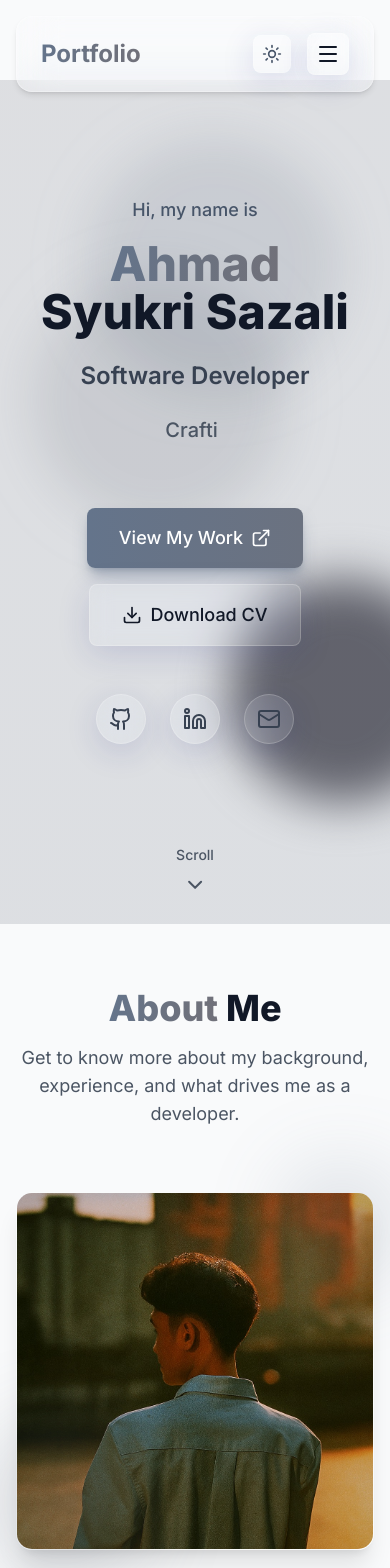
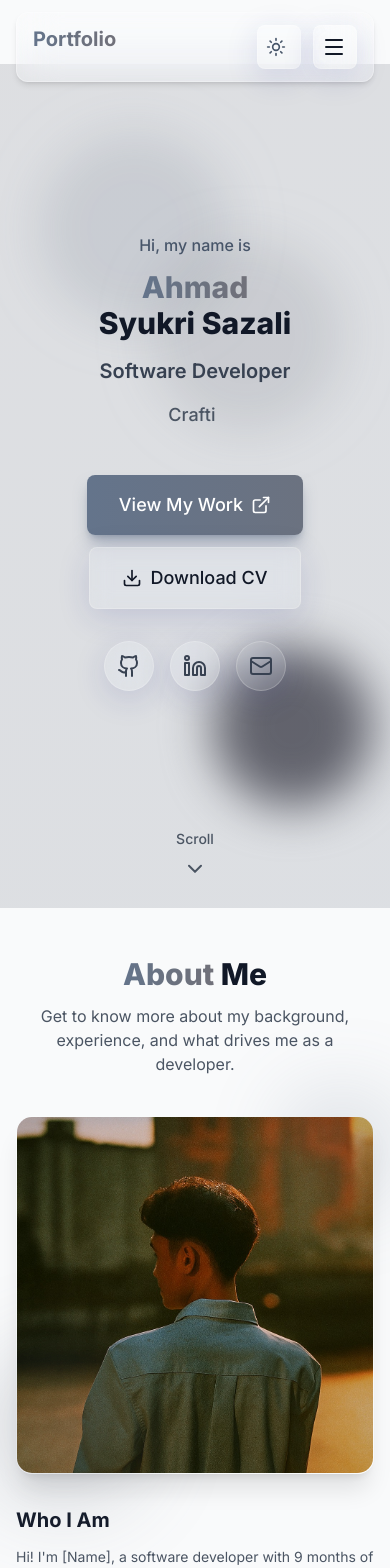
Before and after one commit to anonyname5/Portfolio, a React (Vite) app: page / in a window 390 px wide. Shown: the top 1568 px of the page. Built offline with nearby package versions, Linux system fonts and the light colour scheme.

Commit message:
Fix responsive view

```diff
--- a/src/components/layout/Layout.jsx
+++ b/src/components/layout/Layout.jsx
@@ -5,7 +5,7 @@ const Layout = ({ children }) => {
   return (
     <div className="min-h-screen flex flex-col">
       <Navigation />
-      <main className="flex-grow pt-20">
+      <main className="flex-grow pt-16 sm:pt-20">
         {children}
       </main>
       <Footer />
--- a/src/components/layout/Navigation.jsx
+++ b/src/components/layout/Navigation.jsx
@@ -28,21 +28,47 @@ const Navigation = () => {
 
   const handleNavClick = (href) => {
     const sectionId = href.replace('#', '');
-    smoothScrollTo(sectionId);
+    // Close mobile menu first
     setIsMobileMenuOpen(false);
+    // Small delay to ensure menu closes before scrolling
+    setTimeout(() => {
+      smoothScrollTo(sectionId);
+    }, 100);
   };
+
+  // Close mobile menu when clicking outside
+  useEffect(() => {
+    const handleClickOutside = (event) => {
+      if (isMobileMenuOpen && !event.target.closest('nav')) {
+        setIsMobileMenuOpen(false);
+      }
+    };
+
+    if (isMobileMenuOpen) {
+      document.addEventListener('click', handleClickOutside);
+      // Prevent body scroll when menu is open
+      document.body.style.overflow = 'hidden';
+    } else {
+      document.body.style.overflow = '';
+    }
+
+    return () => {
+      document.removeEventListener('click', handleClickOutside);
+      document.body.style.overflow = '';
+    };
+  }, [isMobileMenuOpen]);
 
   return (
     <motion.nav
       className={`fixed top-0 left-0 right-0 z-50 transition-all duration-300 ${
-        scrolled ? 'py-3' : 'py-4'
+        scrolled ? 'py-2 md:py-3' : 'py-3 md:py-4'
       }`}
       initial={{ y: -100 }}
       animate={{ y: 0 }}
       transition={{ duration: 0.5 }}
     >
       <div className="container-custom">
-        <div className={`glass-strong rounded-2xl px-6 py-4 ${
+        <div className={`glass-strong rounded-xl md:rounded-2xl px-4 md:px-6 py-3 md:py-4 ${
           scrolled ? 'shadow-lg' : 'shadow-md'
         }`}>
           <div className="flex items-center justify-between">
@@ -53,7 +79,7 @@ const Navigation = () => {
                 e.preventDefault();
                 handleNavClick('#home');
               }}
-              className="text-2xl font-bold gradient-text"
+              className="text-xl md:text-2xl font-bold gradient-text"
               whileHover={{ scale: 1.05 }}
               whileTap={{ scale: 0.95 }}
             >
@@ -94,13 +120,17 @@ const Navigation = () => {
             </div>
 
             {/* Mobile Menu Button */}
-            <div className="md:hidden flex items-center gap-4">
+            <div className="md:hidden flex items-center gap-3">
               <ThemeToggle />
               <motion.button
-                onClick={() => setIsMobileMenuOpen(!isMobileMenuOpen)}
-                className="p-2 rounded-lg glass-light dark:glass-dark border border-white/20"
+                onClick={(e) => {
+                  e.stopPropagation();
+                  setIsMobileMenuOpen(!isMobileMenuOpen);
+                }}
+                className="p-2 rounded-lg glass-light dark:glass-dark border border-white/20 z-10 relative"
                 whileTap={{ scale: 0.95 }}
                 aria-label="Toggle menu"
+                aria-expanded={isMobileMenuOpen}
               >
                 {isMobileMenuOpen ? (
                   <X className="w-6 h-6 text-gray-900 dark:text-dark-600" />
@@ -119,9 +149,10 @@ const Navigation = () => {
                 animate={{ opacity: 1, height: 'auto' }}
                 exit={{ opacity: 0, height: 0 }}
                 transition={{ duration: 0.3 }}
-                className="md:hidden mt-4 pt-4 border-t border-white/20"
+                className="md:hidden mt-4 pt-4 border-t border-white/20 overflow-hidden"
+                onClick={(e) => e.stopPropagation()}
               >
-                <div className="flex flex-col gap-2">
+                <div className="flex flex-col gap-2 pb-2">
                   {navLinks.map((link) => {
                     const isActive = activeSection === link.href.replace('#', '');
                     return (
@@ -130,14 +161,16 @@ const Navigation = () => {
                         href={link.href}
                         onClick={(e) => {
                           e.preventDefault();
+                          e.stopPropagation();
                           handleNavClick(link.href);
                         }}
-                        className={`px-4 py-3 rounded-lg text-sm font-medium transition-colors ${
+                        className={`px-4 py-3 rounded-lg text-base font-medium transition-colors touch-manipulation ${
                           isActive
                             ? 'bg-primary-500/20 text-primary-600 dark:text-primary-400'
-                            : 'text-gray-700 dark:text-dark-400 hover:bg-white/10'
+                            : 'text-gray-700 dark:text-dark-400 hover:bg-white/10 active:bg-white/20'
                         }`}
                         whileHover={{ x: 4 }}
+                        whileTap={{ scale: 0.98 }}
                       >
                         {link.name}
                       </motion.a>
--- a/src/components/sections/About.jsx
+++ b/src/components/sections/About.jsx
@@ -14,17 +14,17 @@ const About = () => {
     <section id="about" className="section">
       <div className="container-custom">
         <FadeIn direction="up">
-          <div className="text-center mb-16">
-            <h2 className="text-4xl md:text-5xl font-extrabold mb-4">
+          <div className="text-center mb-10 sm:mb-12 md:mb-16">
+            <h2 className="text-3xl sm:text-4xl md:text-5xl font-extrabold mb-3 sm:mb-4">
               <span className="gradient-text">About</span> Me
             </h2>
-            <p className="text-lg text-gray-600 dark:text-dark-400 max-w-2xl mx-auto">
+            <p className="text-base sm:text-lg text-gray-600 dark:text-dark-400 max-w-2xl mx-auto px-4">
               Get to know more about my background, experience, and what drives me as a developer.
             </p>
           </div>
         </FadeIn>
 
-        <div className="grid md:grid-cols-2 gap-12 items-center mb-16">
+        <div className="grid md:grid-cols-2 gap-8 sm:gap-10 md:gap-12 items-center mb-10 sm:mb-12 md:mb-16">
           {/* Avatar/Image */}
           <FadeIn direction="left" delay={0.2}>
             <div className="relative">
@@ -85,30 +85,30 @@ const About = () => {
 
           {/* Bio Text */}
           <FadeIn direction="right" delay={0.3}>
-            <div className="space-y-6">
+            <div className="space-y-5 sm:space-y-6">
               <div>
-                <h3 className="text-2xl font-bold text-gray-900 dark:text-dark-700 mb-4">
+                <h3 className="text-xl sm:text-2xl font-bold text-gray-900 dark:text-dark-700 mb-3 sm:mb-4">
                   Who I Am
                 </h3>
-                <p className="text-gray-600 dark:text-dark-400 leading-relaxed">
+                <p className="text-sm sm:text-base text-gray-600 dark:text-dark-400 leading-relaxed">
                   {personalInfo.bio.para1}
                 </p>
               </div>
 
               <div>
-                <h3 className="text-2xl font-bold text-gray-900 dark:text-dark-700 mb-4">
+                <h3 className="text-xl sm:text-2xl font-bold text-gray-900 dark:text-dark-700 mb-3 sm:mb-4">
                   What I Do
                 </h3>
-                <p className="text-gray-600 dark:text-dark-400 leading-relaxed">
+                <p className="text-sm sm:text-base text-gray-600 dark:text-dark-400 leading-relaxed">
                   {personalInfo.bio.para2}
                 </p>
               </div>
 
               <div>
-                <h3 className="text-2xl font-bold text-gray-900 dark:text-dark-700 mb-4">
+                <h3 className="text-xl sm:text-2xl font-bold text-gray-900 dark:text-dark-700 mb-3 sm:mb-4">
                   My Journey
                 </h3>
-                <p className="text-gray-600 dark:text-dark-400 leading-relaxed">
+                <p className="text-sm sm:text-base text-gray-600 dark:text-dark-400 leading-relaxed">
                   {personalInfo.bio.para3}
                 </p>
               </div>
@@ -129,7 +129,7 @@ const About = () => {
 
         {/* Stats Cards */}
         <FadeIn direction="up" delay={0.3}>
-          <div className="grid grid-cols-2 md:grid-cols-4 gap-6">
+          <div className="grid grid-cols-2 md:grid-cols-4 gap-4 sm:gap-6">
             {personalInfo.stats.map((stat, index) => (
               <motion.div
                 key={stat.label}
@@ -140,7 +140,7 @@ const About = () => {
               >
                 <Card variant="strong" className="text-center">
                   <motion.div
-                    className="text-4xl md:text-5xl font-extrabold gradient-text mb-2"
+                    className="text-2xl sm:text-3xl md:text-4xl lg:text-5xl font-extrabold gradient-text mb-1 sm:mb-2"
                     initial={{ scale: 0.8 }}
                     whileInView={{ scale: 1 }}
                     viewport={{ once: true }}
@@ -152,7 +152,7 @@ const About = () => {
                   >
                     {stat.value}
                   </motion.div>
-                  <p className="text-sm md:text-base text-gray-600 dark:text-dark-400 font-medium">
+                  <p className="text-xs sm:text-sm md:text-base text-gray-600 dark:text-dark-400 font-medium">
                     {stat.label}
                   </p>
                 </Card>
--- a/src/components/sections/Contact.jsx
+++ b/src/components/sections/Contact.jsx
@@ -82,11 +82,11 @@ const Contact = () => {
     <section id="contact" className="section bg-gray-50/50 dark:bg-dark-50/50">
       <div className="container-custom">
         <FadeIn direction="up">
-          <div className="text-center mb-16">
-            <h2 className="text-4xl md:text-5xl font-extrabold mb-4">
+          <div className="text-center mb-10 sm:mb-12 md:mb-16">
+            <h2 className="text-3xl sm:text-4xl md:text-5xl font-extrabold mb-3 sm:mb-4">
               Let's <span className="gradient-text">Connect</span>
             </h2>
-            <p className="text-lg text-gray-600 dark:text-dark-400 max-w-2xl mx-auto">
+            <p className="text-base sm:text-lg text-gray-600 dark:text-dark-400 max-w-2xl mx-auto px-4">
               Have a project in mind? Looking for a developer? Let's chat about how we can work together.
             </p>
           </div>
--- a/src/components/sections/Experience.jsx
+++ b/src/components/sections/Experience.jsx
@@ -35,11 +35,11 @@ const Experience = () => {
     <section id="experience" className="section">
       <div className="container-custom">
         <FadeIn direction="up">
-          <div className="text-center mb-16">
-            <h2 className="text-4xl md:text-5xl font-extrabold mb-4">
+          <div className="text-center mb-10 sm:mb-12 md:mb-16">
+            <h2 className="text-3xl sm:text-4xl md:text-5xl font-extrabold mb-3 sm:mb-4">
               My <span className="gradient-text">Experience</span>
             </h2>
-            <p className="text-lg text-gray-600 dark:text-dark-400 max-w-2xl mx-auto">
+            <p className="text-base sm:text-lg text-gray-600 dark:text-dark-400 max-w-2xl mx-auto px-4">
               A journey through my professional and educational milestones.
             </p>
           </div>
--- a/src/components/sections/Hero.jsx
+++ b/src/components/sections/Hero.jsx
@@ -31,10 +31,10 @@ const Hero = () => {
       {/* Floating Orbs - Monochrome Gray Theme (Premium & Minimalist) */}
       <div className="absolute inset-0 overflow-hidden pointer-events-none">
         <motion.div
-          className="absolute top-20 left-10 w-64 h-64 md:w-72 md:h-72 bg-primary-500 rounded-full mix-blend-multiply filter blur-xl opacity-15 dark:opacity-8"
+          className="absolute top-20 left-4 sm:left-10 w-48 h-48 sm:w-64 sm:h-64 md:w-72 md:h-72 bg-primary-500 rounded-full mix-blend-multiply filter blur-xl opacity-15 dark:opacity-8"
           animate={{
-            x: [0, 80, 0],
-            y: [0, -40, 0],
+            x: [0, 40, 0],
+            y: [0, -20, 0],
           }}
           transition={{
             duration: 25,
@@ -45,10 +45,10 @@ const Hero = () => {
           style={{ willChange: 'transform' }}
         />
         <motion.div
-          className="absolute top-40 right-10 w-64 h-64 md:w-72 md:h-72 bg-secondary-500 rounded-full mix-blend-multiply filter blur-xl opacity-15 dark:opacity-8"
+          className="absolute top-40 right-4 sm:right-10 w-48 h-48 sm:w-64 sm:h-64 md:w-72 md:h-72 bg-secondary-500 rounded-full mix-blend-multiply filter blur-xl opacity-15 dark:opacity-8"
           animate={{
-            x: [0, -80, 0],
-            y: [0, 40, 0],
+            x: [0, -40, 0],
+            y: [0, 20, 0],
           }}
           transition={{
             duration: 20,
@@ -59,10 +59,10 @@ const Hero = () => {
           style={{ willChange: 'transform' }}
         />
         <motion.div
-          className="absolute bottom-20 left-1/2 w-56 h-56 md:w-64 md:h-64 bg-accent-500 rounded-full mix-blend-multiply filter blur-xl opacity-12 dark:opacity-6"
+          className="absolute bottom-20 left-1/2 w-40 h-40 sm:w-56 sm:h-56 md:w-64 md:h-64 bg-accent-500 rounded-full mix-blend-multiply filter blur-xl opacity-12 dark:opacity-6"
           animate={{
-            x: [0, 50, 0],
-            y: [0, -60, 0],
+            x: [0, 25, 0],
+            y: [0, -30, 0],
           }}
           transition={{
             duration: 22,
@@ -75,14 +75,14 @@ const Hero = () => {
       </div>
 
       {/* Content */}
-      <div className="container-custom relative z-10">
+      <div className="container-custom relative z-10 px-4 sm:px-6">
         <div className="text-center max-w-4xl mx-auto">
           {/* Greeting */}
           <motion.p
             initial={{ opacity: 0, y: 20 }}
             animate={{ opacity: 1, y: 0 }}
             transition={{ duration: 0.6 }}
-            className="text-lg md:text-xl text-primary-600 dark:text-primary-400 font-medium mb-4"
+            className="text-base sm:text-lg md:text-xl text-primary-600 dark:text-primary-400 font-medium mb-3 sm:mb-4"
           >
             Hi, my name is
           </motion.p>
@@ -92,7 +92,7 @@ const Hero = () => {
             initial={{ opacity: 0, y: 20 }}
             animate={{ opacity: 1, y: 0 }}
             transition={{ duration: 0.6, delay: 0.1 }}
-            className="text-5xl md:text-7xl lg:text-8xl font-extrabold mb-6"
+            className="text-3xl sm:text-4xl md:text-6xl lg:text-7xl xl:text-8xl font-extrabold mb-4 sm:mb-6 px-2"
           >
             <span className="gradient-text">{personalInfo.name.split(' ')[0]}</span>
             <br />
@@ -106,7 +106,7 @@ const Hero = () => {
             initial={{ opacity: 0, y: 20 }}
             animate={{ opacity: 1, y: 0 }}
             transition={{ duration: 0.6, delay: 0.2 }}
-            className="text-2xl md:text-3xl font-semibold text-gray-700 dark:text-dark-400 mb-6"
+            className="text-xl sm:text-2xl md:text-3xl font-semibold text-gray-700 dark:text-dark-400 mb-4 sm:mb-6 px-2"
           >
             {personalInfo.title}
           </motion.p>
@@ -116,7 +116,7 @@ const Hero = () => {
             initial={{ opacity: 0, y: 20 }}
             animate={{ opacity: 1, y: 0 }}
             transition={{ duration: 0.6, delay: 0.3 }}
-            className="min-h-[60px] md:min-h-[80px] mb-8"
+            className="min-h-[50px] sm:min-h-[60px] md:min-h-[80px] mb-6 sm:mb-8 px-2"
           >
             <TypeAnimation
               sequence={[
@@ -128,7 +128,7 @@ const Hero = () => {
               wrapper="span"
               speed={50}
               repeat={Infinity}
-              className="text-xl md:text-2xl lg:text-3xl font-medium text-gray-600 dark:text-dark-500"
+              className="text-lg sm:text-xl md:text-2xl lg:text-3xl font-medium text-gray-600 dark:text-dark-500"
             />
           </motion.div>
 
@@ -137,7 +137,7 @@ const Hero = () => {
             initial={{ opacity: 0, y: 20 }}
             animate={{ opacity: 1, y: 0 }}
             transition={{ duration: 0.6, delay: 0.4 }}
-            className="flex flex-col sm:flex-row gap-4 justify-center items-center mb-12"
+            className="flex flex-col sm:flex-row gap-3 sm:gap-4 justify-center items-center mb-8 sm:mb-12 px-4"
           >
             <Button
               variant="primary"
@@ -164,7 +164,7 @@ const Hero = () => {
             initial={{ opacity: 0, y: 20 }}
             animate={{ opacity: 1, y: 0 }}
             transition={{ duration: 0.6, delay: 0.5 }}
-            className="flex justify-center gap-6 mb-16"
+            className="flex justify-center gap-4 sm:gap-6 mb-12 sm:mb-16"
           >
             {socialIcons.map(({ icon: Icon, href, label }) => (
               <motion.a
--- a/src/components/sections/Skills.jsx
+++ b/src/components/sections/Skills.jsx
@@ -30,11 +30,11 @@ const Skills = () => {
     <section id="skills" className="section bg-gray-50/50 dark:bg-dark-50/50">
       <div className="container-custom">
         <FadeIn direction="up">
-          <div className="text-center mb-16">
-            <h2 className="text-4xl md:text-5xl font-extrabold mb-4">
+          <div className="text-center mb-10 sm:mb-12 md:mb-16">
+            <h2 className="text-3xl sm:text-4xl md:text-5xl font-extrabold mb-3 sm:mb-4">
               My <span className="gradient-text">Skills</span>
             </h2>
-            <p className="text-lg text-gray-600 dark:text-dark-400 max-w-2xl mx-auto">
+            <p className="text-base sm:text-lg text-gray-600 dark:text-dark-400 max-w-2xl mx-auto px-4">
               Technologies and tools I work with to bring ideas to life.
             </p>
           </div>
--- a/src/index.css
+++ b/src/index.css
@@ -45,6 +45,20 @@
   #root {
     min-height: 100vh;
     width: 100%;
+    overflow-x: hidden;
+  }
+
+  /* Better touch targets for mobile */
+  @media (max-width: 768px) {
+    a, button {
+      min-height: 44px;
+      min-width: 44px;
+    }
+  }
+
+  /* Prevent horizontal scroll on mobile */
+  body {
+    overflow-x: hidden;
   }
 
   /* Glass Effect Utilities */
@@ -106,15 +120,21 @@
 
 @layer components {
   .container-custom {
-    @apply w-full mx-auto px-4 md:px-8 lg:px-16;
+    @apply w-full mx-auto px-4 sm:px-6 md:px-8 lg:px-16;
     max-width: 1536px;
   }
 
   .section {
-    @apply py-16 md:py-24 lg:py-32;
+    @apply py-12 sm:py-16 md:py-24 lg:py-32;
   }
 
   .gradient-text {
     @apply bg-gradient-to-r from-primary-500 via-secondary-500 to-accent-500 bg-clip-text text-transparent;
   }
+
+  /* Touch manipulation for better mobile performance */
+  .touch-manipulation {
+    touch-action: manipulation;
+    -webkit-tap-highlight-color: transparent;
+  }
 }
--- a/src/utils/constants.js
+++ b/src/utils/constants.js
@@ -101,8 +101,8 @@ export const experience = [
     id: 1,
     type: "work",
     title: "Junior Software Developer",
-    company: "Tech Company Name",
-    location: "Kuala Lumpur, Malaysia",
+    company: "HPCS Sdn Bhd",
+    location: "Shah Alam, Malaysia",
     period: "March 2024 - Present",
     description: "Developing web applications using React and Node.js. Collaborated with senior developers on feature implementation and bug fixes. Participated in code reviews and sprint planning meetings.",
     achievements: [
@@ -114,16 +114,11 @@ export const experience = [
   {
     id: 2,
     type: "education",
-    title: "Bachelor of Computer Science",
-    company: "University Name",
-    location: "Malaysia",
-    period: "2020 - 2024",
-    description: "Graduated with First Class Honours. Specialized in Software Engineering and Web Technologies.",
-    achievements: [
-      "GPA: 3.8/4.0",
-      "Dean's List (3 semesters)",
-      "Final Year Project: Award Winner"
-    ]
+    title: "Bachelor of Computer Science (Netcentric)",
+    company: "Universiti Teknologi MARA",
+    location: "Shah Alam, Malaysia",
+    period: "2023 - 2025",
+    description: "Graduated with Second Class Honours (Upper Division). Specialized in Software Engineering and Web Technologies.",
   },
 ];
 
--- a/src/utils/smoothScroll.js
+++ b/src/utils/smoothScroll.js
@@ -1,12 +1,16 @@
 export const smoothScrollTo = (elementId) => {
   const element = document.getElementById(elementId);
   if (element) {
-    const offset = 80; // Account for fixed navbar
+    // Get navbar height dynamically (responsive)
+    const navbar = document.querySelector('nav');
+    const navbarHeight = navbar ? navbar.offsetHeight + 20 : 100;
+
     const elementPosition = element.getBoundingClientRect().top;
-    const offsetPosition = elementPosition + window.pageYOffset - offset;
+    const offsetPosition = elementPosition + window.pageYOffset - navbarHeight;
 
+    // Use smooth scroll with proper offset for mobile
     window.scrollTo({
-      top: offsetPosition,
+      top: Math.max(0, offsetPosition),
       behavior: 'smooth'
     });
   }
```
Also changed, not shown: src/components/sections/Projects.jsx (+4 -4 lines).
